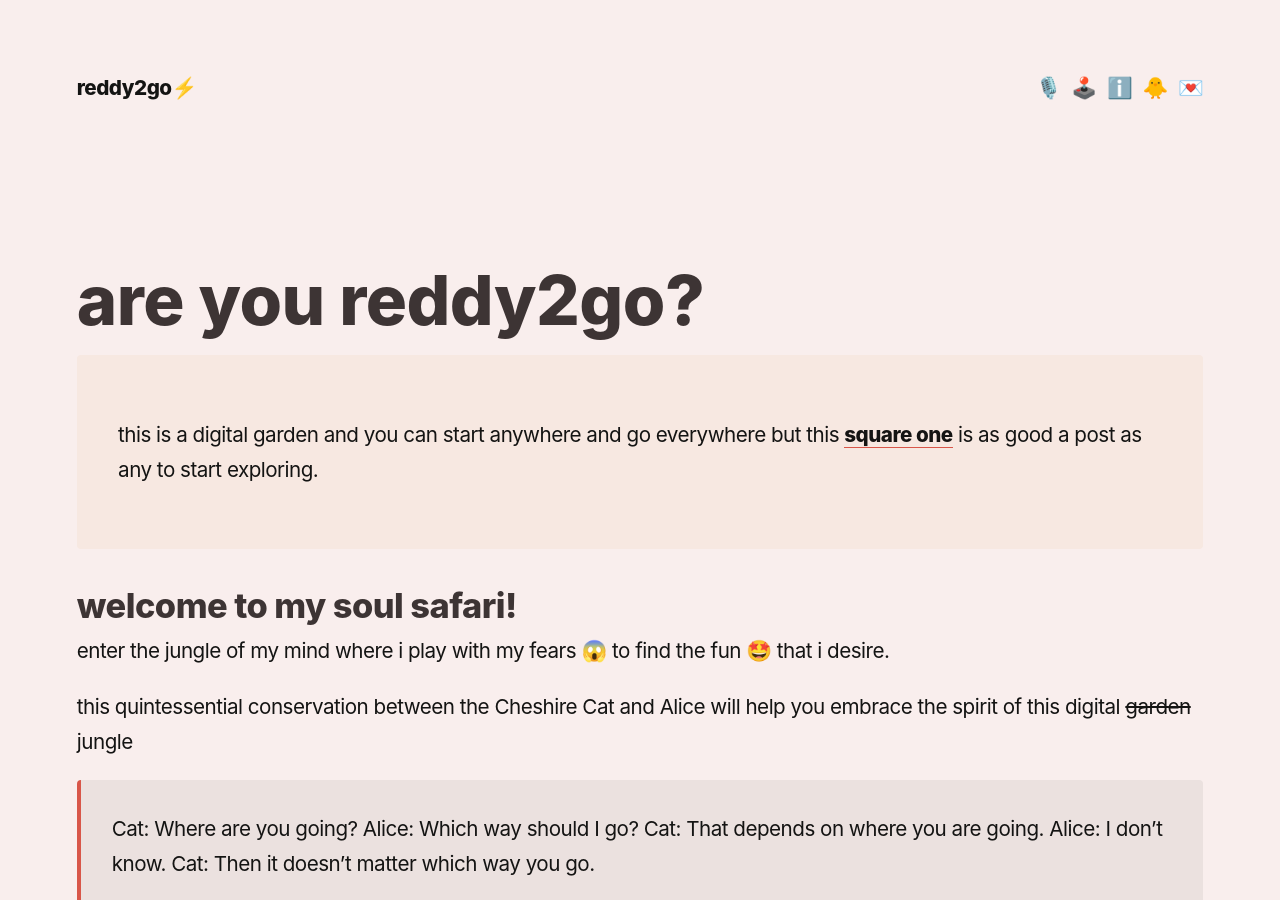
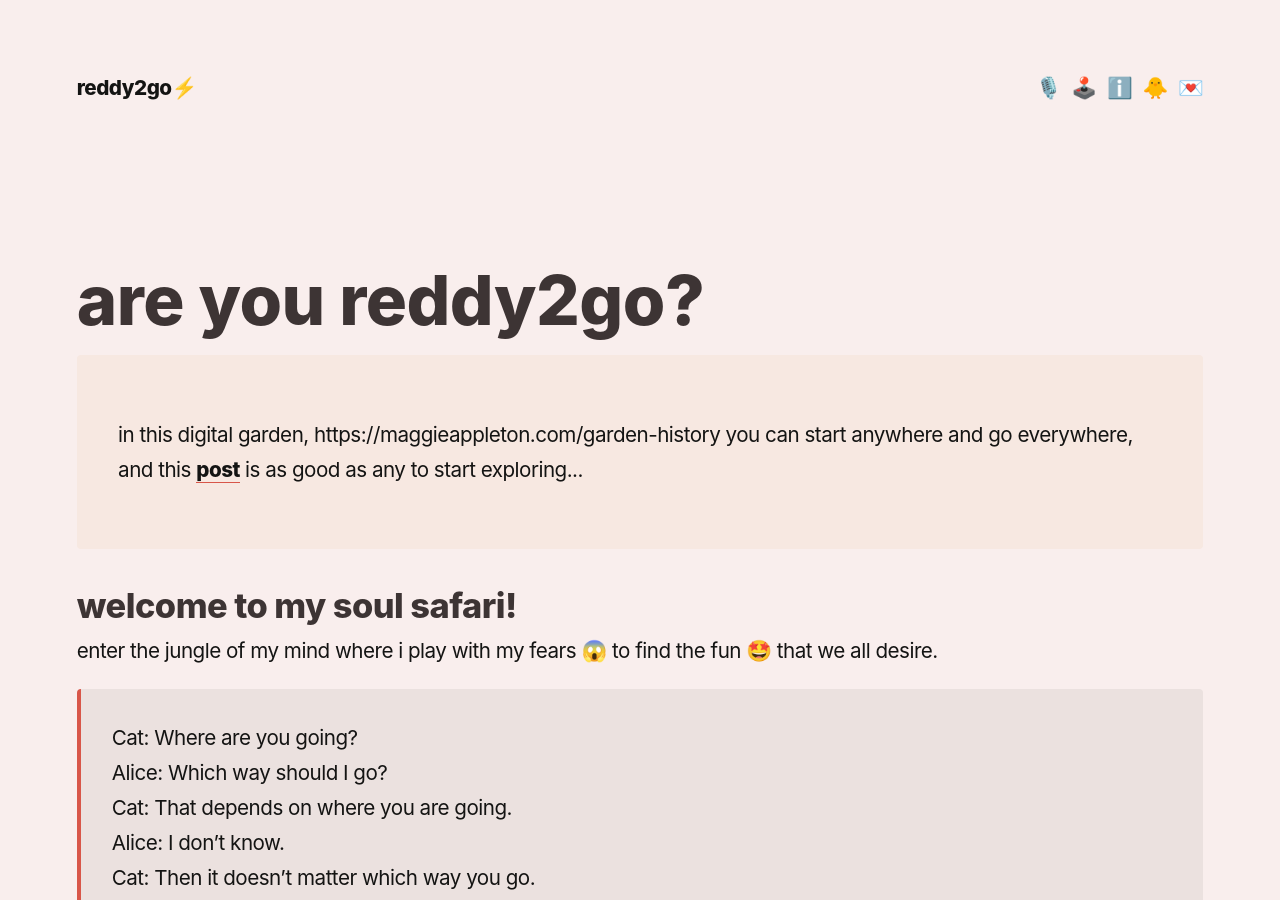
Before and after one commit to reddy2go/redgarden, a Jekyll site: the page built from index.md, in a window 1280 px wide and 900 px high. Built offline with Jekyll 4.4.1, drawn with Linux system fonts in a browser that asks for light colours; some web fonts are replaced; Markdown is read by kramdown in place of the engine named in the settings.

Commit message:
Update index.md

```diff
--- a/index.md
+++ b/index.md
@@ -5,16 +5,16 @@ id: home
 ---
 
 <section class="callout">
-	this is a digital garden and you can start anywhere and go everywhere but this <a href="/square-one" class="internal-link">square one</a> is as good a post as any to start exploring.
+	in this digital garden, https://maggieappleton.com/garden-history you can start anywhere and go everywhere, and this <a href="/square-one" class="internal-link">post</a> is as good as any to start exploring...
 </section>
 
 ### welcome to my soul safari!
-enter the jungle of my mind where i play with my fears 😱 to find the fun 🤩 that i desire.
+enter the jungle of my mind where i play with my fears 😱 to find the fun 🤩 that we all desire.
 
-this quintessential conservation between the Cheshire Cat and Alice will help you embrace the spirit of this digital ~~garden~~ jungle
+> Cat: Where are you going?<br/>
+Alice: Which way should I go?<br/>
+Cat: That depends on where you are going.<br/>
+Alice: I don’t know.<br/>
+Cat: Then it doesn’t matter which way you go.
 
-> Cat: Where are you going?
-Alice: Which way should I go?
-Cat: That depends on where you are going.
-Alice: I don’t know.
-Cat: Then it doesn’t matter which way you go.
+this quintessential conservation between the Cheshire Cat and Alice will help you embrace the spirit of this digital ~~garden~~ jungle.
```
